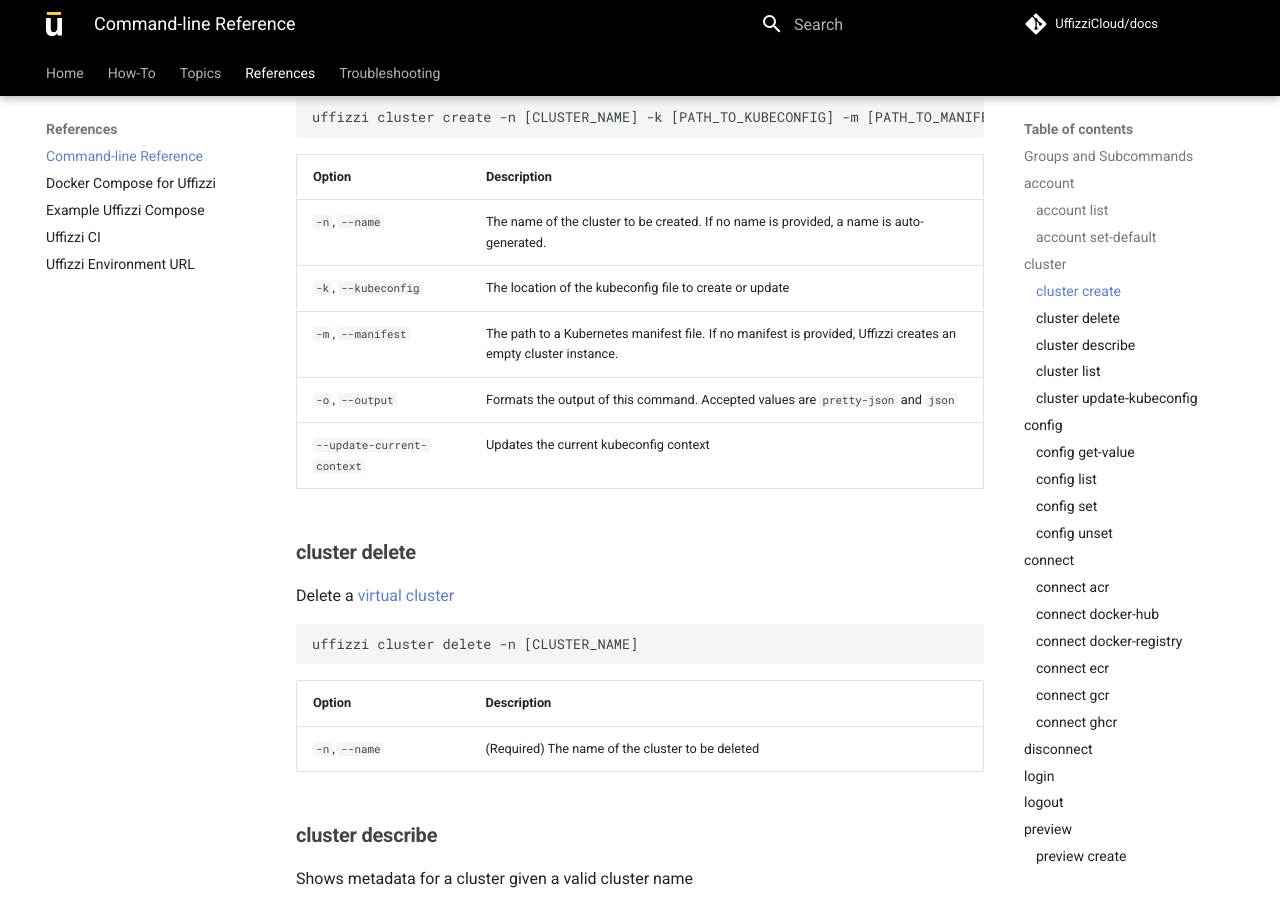
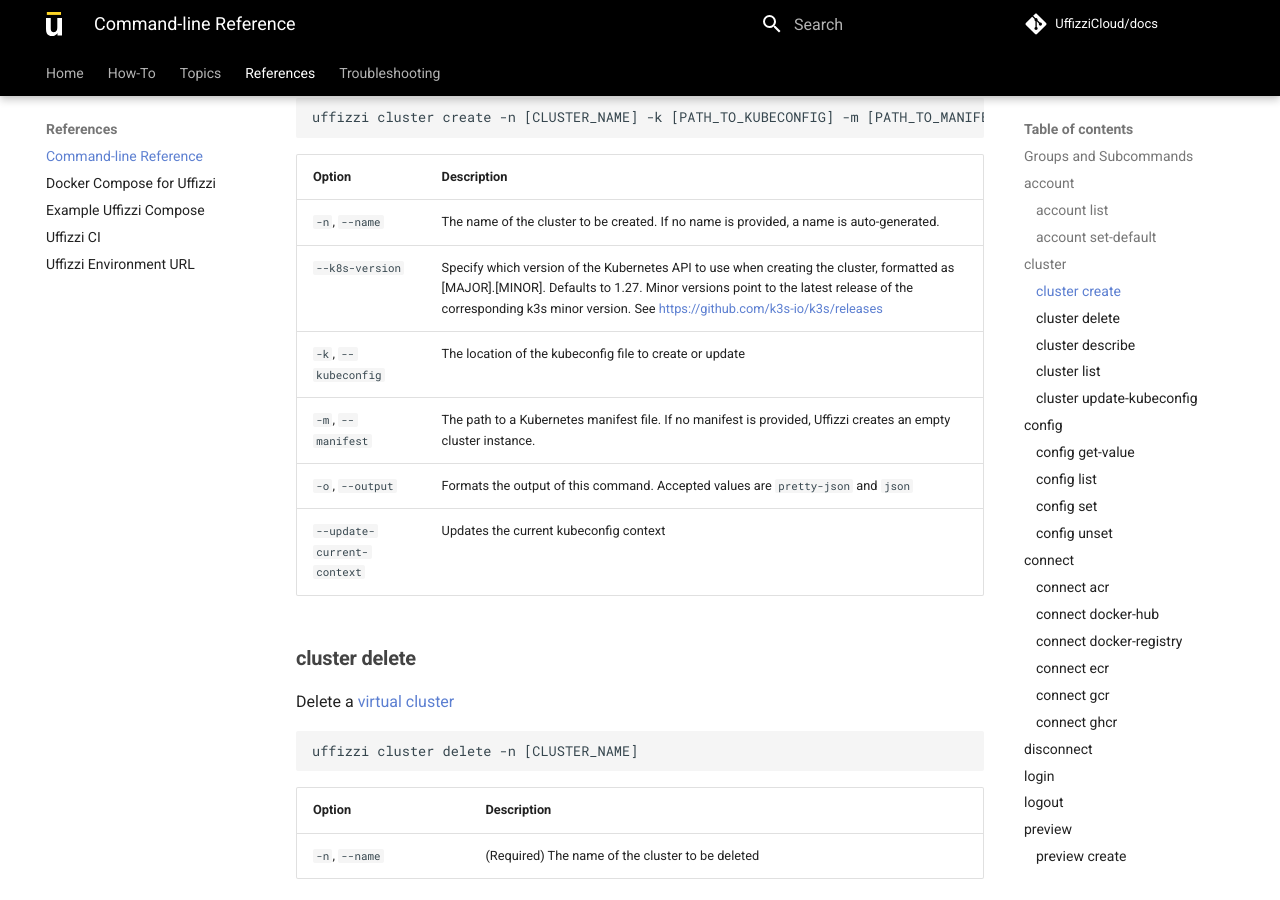
Before and after one commit to UffizziCloud/docs, an MkDocs documentation site: the page built from docs/references/cli.md, in a window 1280 px wide and 900 px high, scrolled down 1768 px. Built offline with MkDocs 1.6.1 and Material for MkDocs 9.7.7, drawn with Linux system fonts in a browser that asks for light colours; comment, search, counter and statistics services are not loaded.

Commit message:
add k8s-version option to cluster create

```diff
--- a/docs/references/cli.md
+++ b/docs/references/cli.md
@@ -59,6 +59,7 @@
 | Option                    | Description                                                                                |
 | --------------------------|------------------------------------------------------------------------------------------- |
 | `-n`, `--name`            | The name of the cluster to be created. If no name is provided, a name is auto-generated.   |
+| `--k8s-version`           |Specify which version of the Kubernetes API to use when creating the cluster, formatted as [MAJOR].[MINOR]. Defaults to 1.27. Minor versions point to the latest release of the corresponding k3s minor version. See https://github.com/k3s-io/k3s/releases|
 | `-k`, `--kubeconfig`      | The location of the kubeconfig file to create or update                                    |
 | `-m`, `--manifest`        | The path to a Kubernetes manifest file. If no manifest is provided, Uffizzi creates an empty cluster instance. |
 | `-o`, `--output`          | Formats the output of this command. Accepted values are `pretty-json` and `json`           |
```
Also changed, not shown: docs/architecture.md (+2 -0 lines).
